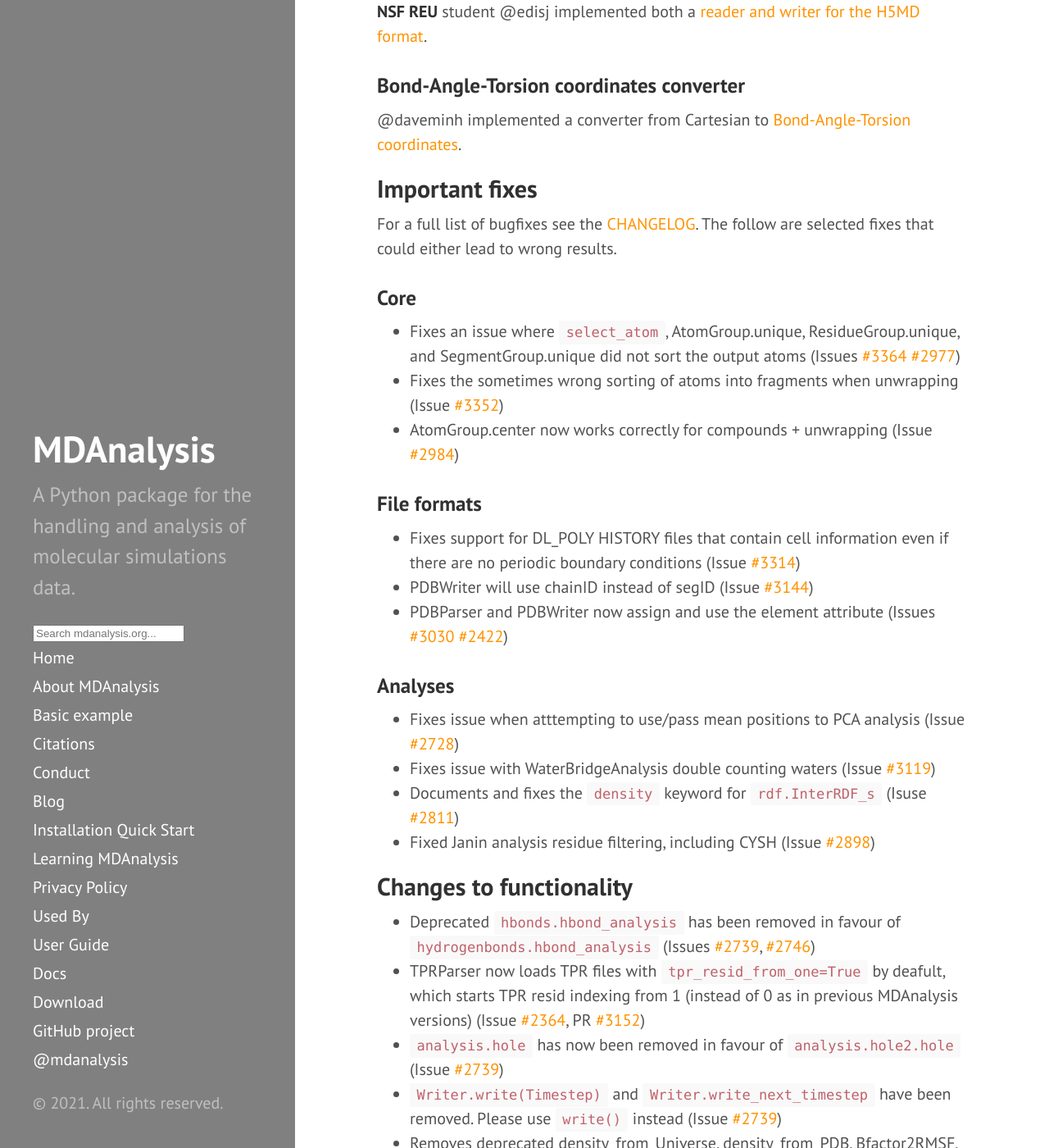
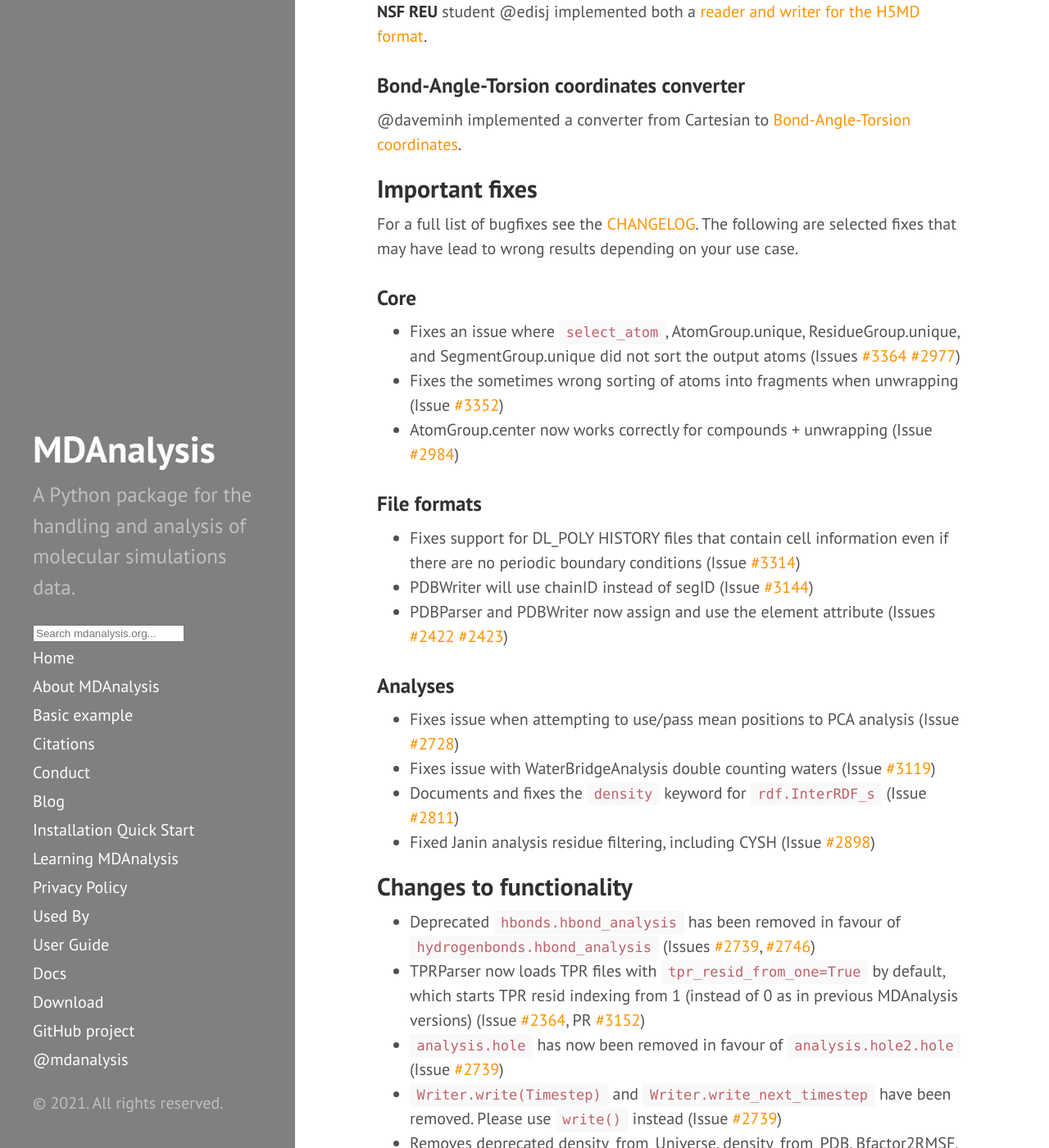
Before and after one commit to MDAnalysis/MDAnalysis.github.io, a Jekyll site: the page built from _posts/2021-08-22-release-2.0.0.md, in a window 1280 px wide and 1400 px high, scrolled down 1668 px. Shown: the whole window at 82% size. Built offline with Jekyll 4.4.1, drawn with Linux system fonts in a browser that asks for light colours; comment, search, counter and statistics services are not loaded; some of the changed text lies outside the part shown.

Commit message:
Addresses fiona-naughton's review comments

```diff
--- a/_posts/2021-08-22-release-2.0.0.md
+++ b/_posts/2021-08-22-release-2.0.0.md
@@ -62,7 +62,7 @@ It currently accurately converts 90% of chemical space (based on [ChEMBL27][]),
 
 ## Important fixes
 
-For a full list of bugfixes see the [CHANGELOG][]. The follow are selected fixes that could either lead to wrong results.
+For a full list of bugfixes see the [CHANGELOG][]. The following are selected fixes that may have lead to wrong results depending on your use case.
 
 ### Core
 
@@ -74,18 +74,18 @@ For a full list of bugfixes see the [CHANGELOG][]. The follow are selected fixes
 
 - Fixes support for DL_POLY HISTORY files that contain cell information even if there are no periodic boundary conditions (Issue [#3314][])
 - PDBWriter will use chainID instead of segID (Issue [#3144][])
-- PDBParser and PDBWriter now assign and use the element attribute (Issues [#3030][] [#2422][])
+- PDBParser and PDBWriter now assign and use the element attribute (Issues [#2422][] [#2423][])
 
 ### Analyses
 
-- Fixes issue when atttempting to use/pass mean positions to PCA analysis (Issue [#2728][])
+- Fixes issue when attempting to use/pass mean positions to PCA analysis (Issue [#2728][])
 - Fixes issue with WaterBridgeAnalysis double counting waters (Issue [#3119][])
-- Documents and fixes the `density` keyword for `rdf.InterRDF_s` (Isuse [#2811][])
+- Documents and fixes the `density` keyword for `rdf.InterRDF_s` (Issue [#2811][])
 - Fixed Janin analysis residue filtering, including CYSH (Issue [#2898][])
 
 ## Changes to functionality
 - Deprecated `hbonds.hbond_analysis` has been removed in favour of `hydrogenbonds.hbond_analysis` (Issues [#2739][], [#2746][])
-- TPRParser now loads TPR files with `tpr_resid_from_one=True` by deafult, which starts TPR resid indexing from 1 (instead of 0 as in previous MDAnalysis versions) (Issue [#2364][], PR [#3152][])
+- TPRParser now loads TPR files with `tpr_resid_from_one=True` by default, which starts TPR resid indexing from 1 (instead of 0 as in previous MDAnalysis versions) (Issue [#2364][], PR [#3152][])
 - `analysis.hole` has now been removed in favour of `analysis.hole2.hole` (Issue [#2739][])
 - `Writer.write(Timestep)` and `Writer.write_next_timestep` have been removed. Please use `write()` instead (Issue [#2739][])
 - Removes deprecated density_from_Universe, density_from_PDB, Bfactor2RMSF, and notwithin_coordinates_factory from MDAnalysis.analysis.density (Issue [#2739][])
@@ -146,8 +146,8 @@ MDAnalysis thanks [NumFOCUS][]'s continued support as the organisation's fiscale
 [#2984]: {{ site.github.issues }}/2984
 [#3314]: {{ site.github.issues }}/3314
 [#3144]: {{ site.github.issues }}/3144
-[#3030]: {{ site.github.issues }}/3030
 [#2422]: {{ site.github.issues }}/2422
+[#2423]: {{ site.github.issues }}/2423
 [#2728]: {{ site.github.issues }}/2728
 [#3119]: {{ site.github.issues }}/3119
 [#2811]: {{ site.github.issues }}/2811
```
Also changed, not shown: other parts of _posts/2021-08-22-release-2.0.0.md (+2 -2 lines).
